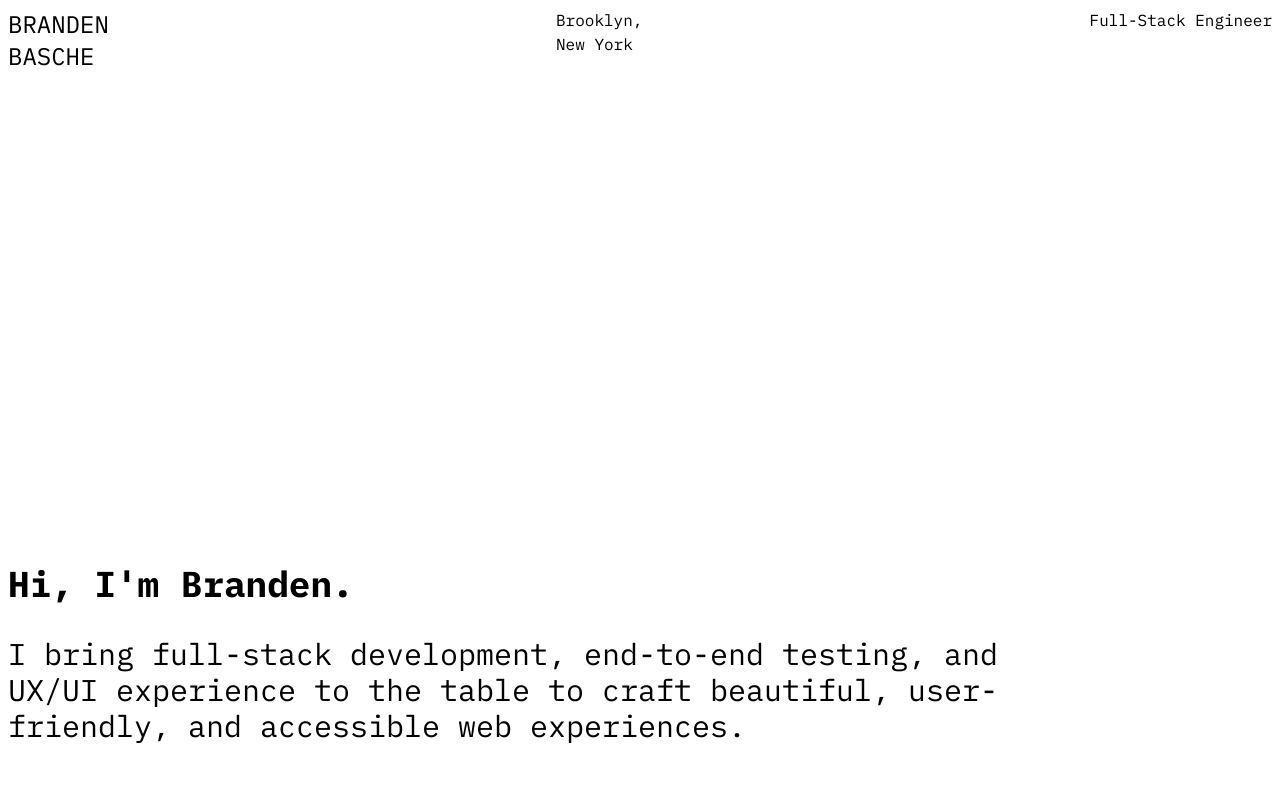
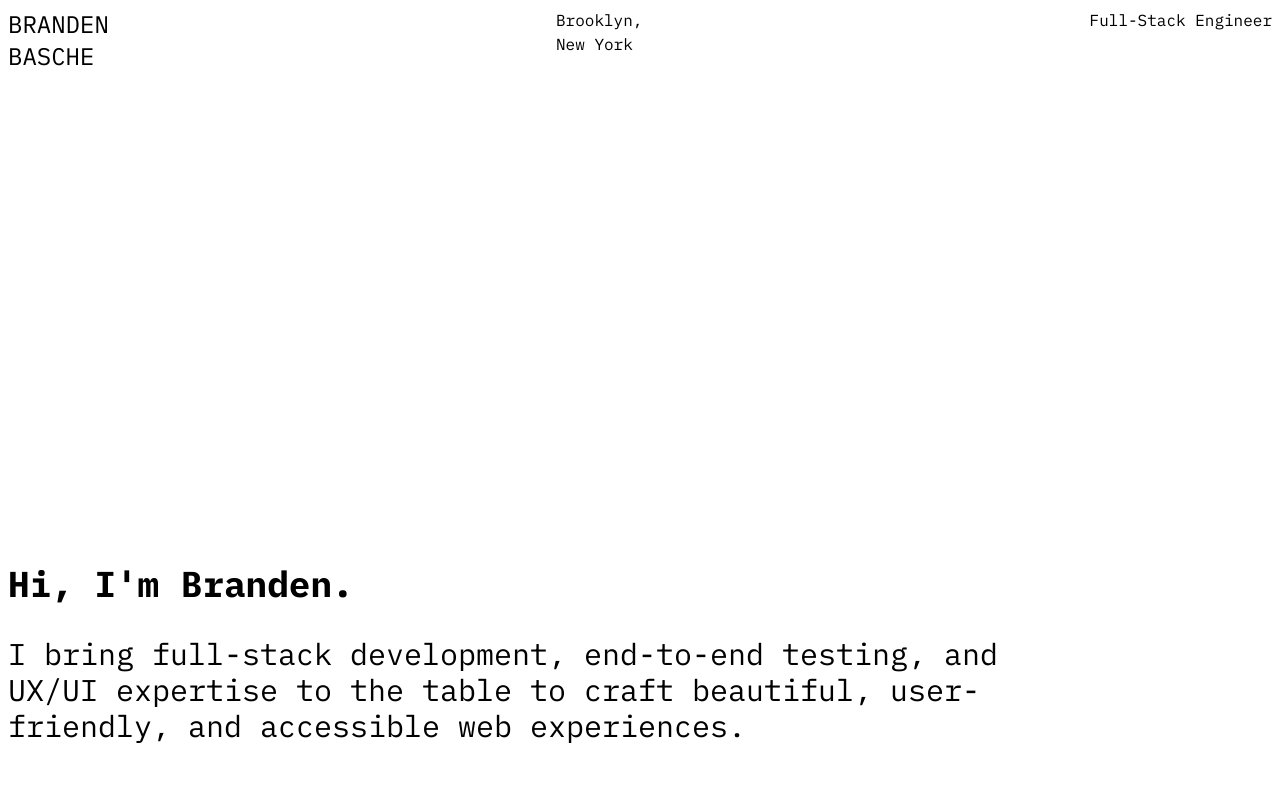
Before and after one commit to brandenrbasche/brb-portfolio-v3, a Next.js app in the folder brb-portfolio-3/: page / in a window 1280 px wide. Shown: the top 800 px of the page. Built offline with nearby package versions, Linux system fonts and the light colour scheme.

Commit message:
end of day

```diff
--- a/brb-portfolio-3/components/Hero.tsx
+++ b/brb-portfolio-3/components/Hero.tsx
@@ -11,7 +11,7 @@ const Hero = () => {
             </div>
             <div className='mb-16 text-5xl w-[85vw]'>
                 <p className='text-4xl font-bold mb-8'>Hi, I'm Branden.</p>
-                <p className='text-3xl'>I bring full-stack development, end-to-end testing, and UX/UI experience to the table to craft beautiful, user-friendly, and accessible web experiences.</p>
+                <p className='text-3xl'>I bring full-stack development, end-to-end testing, and UX/UI expertise to the table to craft beautiful, user-friendly, and accessible web experiences.</p>
             </div>
         </section>
         // <>
--- a/brb-portfolio-3/components/ui/ExperienceCard.tsx
+++ b/brb-portfolio-3/components/ui/ExperienceCard.tsx
@@ -8,7 +8,7 @@ type Props = {
 
 const ExperienceCard = ({ company, jobTitle, jobDescription }: Props) => {
     return (
-        <div className='w-full h-80 border-white border rounded-lg flex justify-between mb-6'>
+        <div className='w-full h-[25rem] border-white border rounded-lg flex justify-between mb-6'>
             <div className='w-3/4 border-r border-white p-2 flex flex-col justify-between'>
                 <div className='flex justify-between'>
                     <h3 className='font-bold uppercase'>{company}</h3>
```
